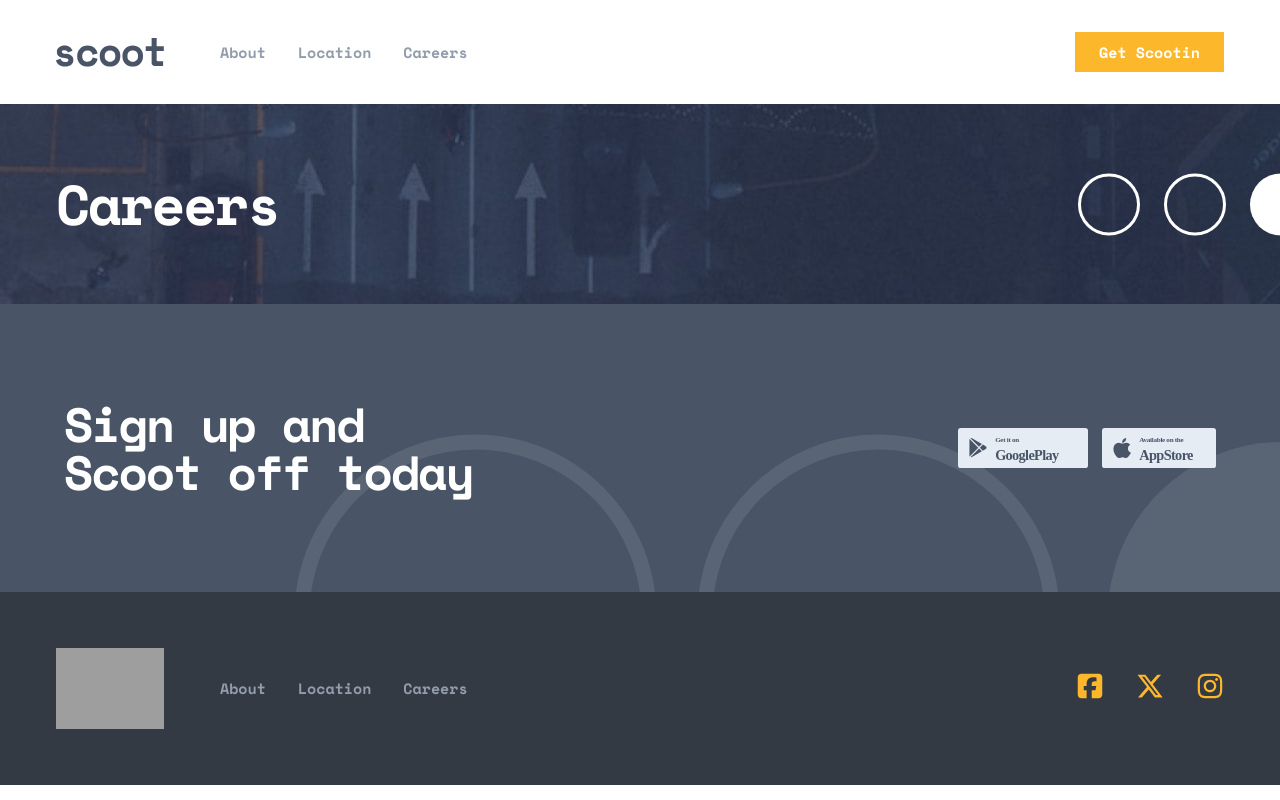
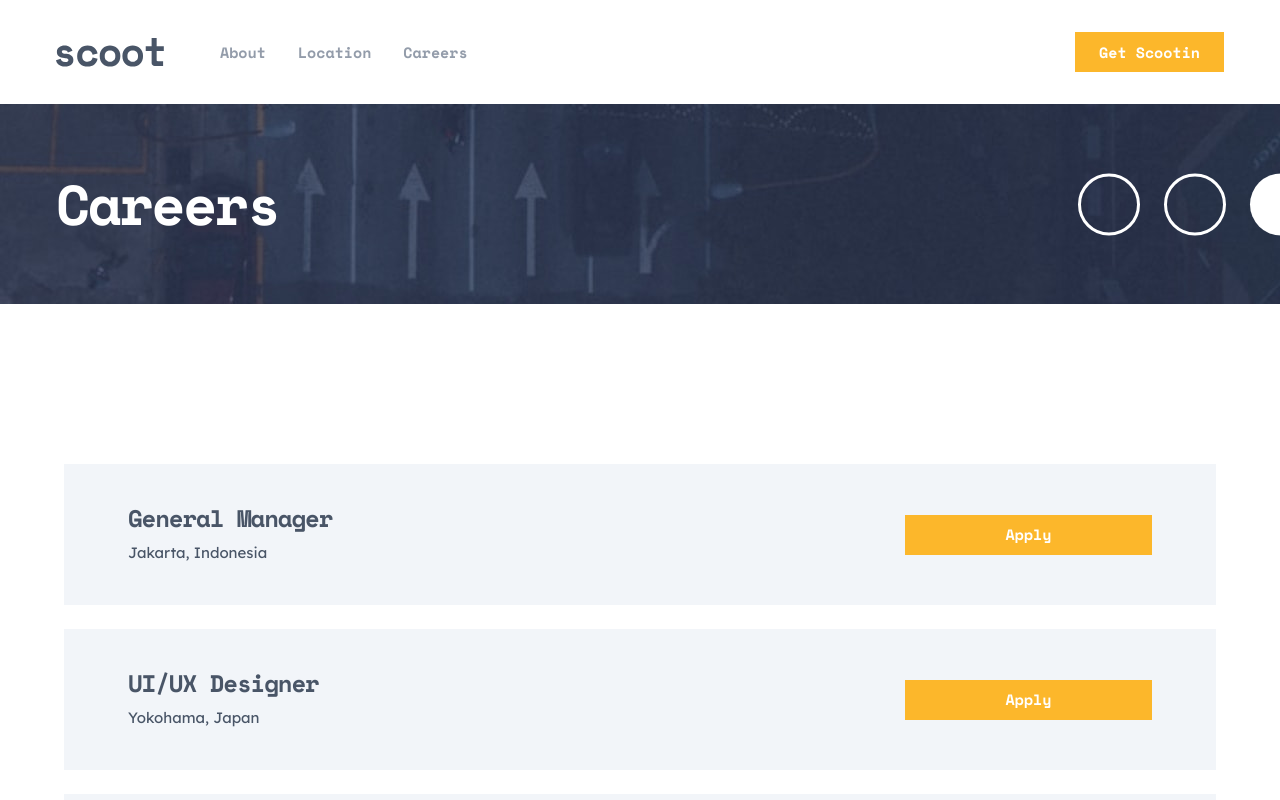
Before and after one commit to Youmnaelzany/scoot-multi-page-25, a Next.js app: page /careers in a window 1280 px wide. Shown: the top 800 px of the page. Built offline with nearby package versions, Linux system fonts and the light colour scheme; grey boxes are pictures that could not be loaded.

Commit message:
feat: add job listings to careers page
- Create Jobs component to display career positions
- Integrate Jobs component into careers page
- Display job title, location, and apply button for each position

```diff
--- a/app/careers/page.tsx
+++ b/app/careers/page.tsx
@@ -1,3 +1,4 @@
+import Jobs from "@/components/Jobs";
 import PageTitles from "@/components/PageTitles";
 
 export default function CareersPage() {
@@ -6,6 +7,7 @@ export default function CareersPage() {
       <PageTitles className="bg-[url('/images/careers-location-hero-mobile.jpg')] bg-cover bg-no-repeat md:bg-[url('/images/careers-locations-hero-tablet.jpg')] lg:bg-[url('/images/careers-locations-hero-desktop.jpg')]">
         Careers
       </PageTitles>
+      <Jobs />
     </main>
   );
 }
--- /dev/null
+++ b/components/Jobs.tsx
@@ -0,0 +1,27 @@
+import { CAREERS_POSITIONS } from "@/lib/constants";
+
+import YellowButton from "./YellowButton";
+
+const Jobs = () => {
+  return (
+    <section className="flex flex-col items-center justify-center gap-4 px-7 py-30 md:px-10 lg:gap-6 lg:px-16 lg:py-40">
+      {CAREERS_POSITIONS.map((positions) => (
+        <div
+          className="flex w-full flex-col items-center justify-center gap-4 bg-[#F2F5F9] px-4 py-10 md:flex-row md:justify-between md:px-10 lg:px-16"
+          key={positions.id}
+        >
+          <div className="flex flex-col items-center justify-center gap-1 text-center md:items-start md:gap-2 md:text-left">
+            <h2 className="font-space-mono text-lg leading-6 font-bold tracking-[-0.8px] text-[#495567] md:text-2xl md:leading-7 md:tracking-[-1.07px]">
+              {positions.title}
+            </h2>
+            <h3 className="font-lexend-deca text-[0.9375rem] leading-6.25 font-normal tracking-normal text-[#495567]">
+              {positions.country}
+            </h3>
+          </div>
+          <YellowButton className="w-[247px] md:w-[180]">Apply</YellowButton>
+        </div>
+      ))}
+    </section>
+  );
+};
+export default Jobs;
```
